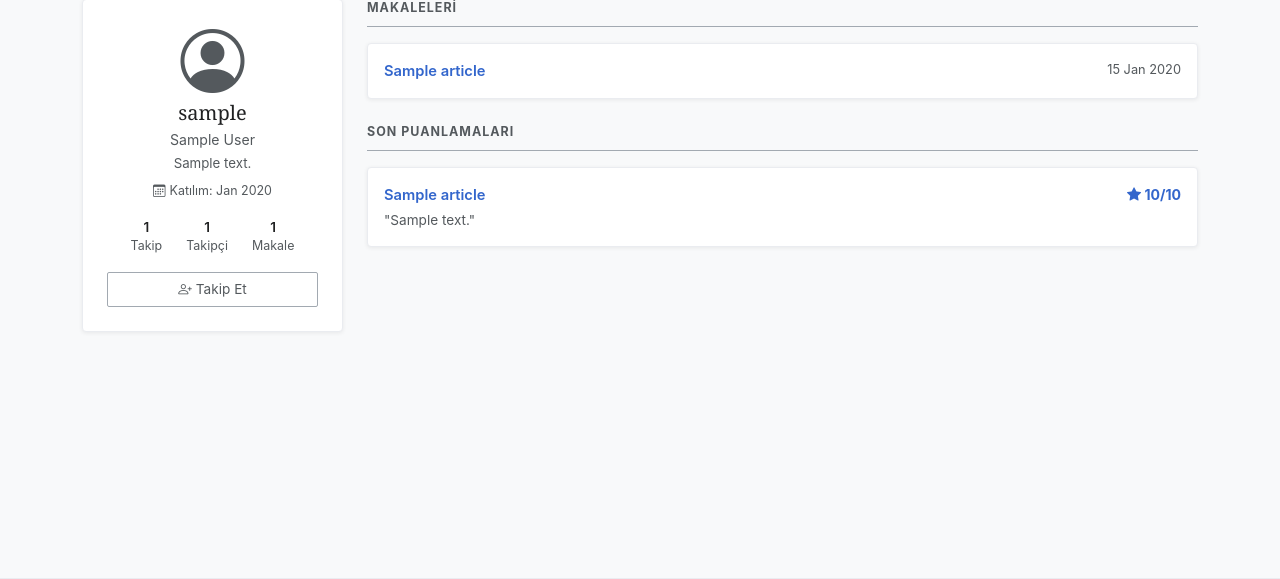
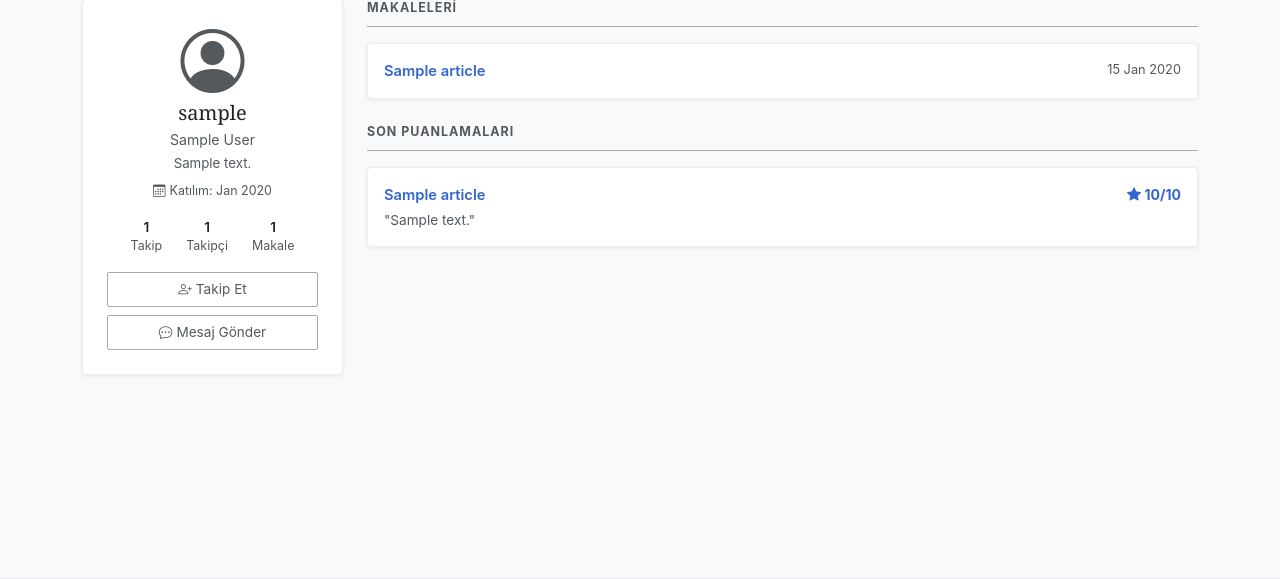
Before and after one commit to Bisbilge/wikiboxd, a Django app: template wikiboxd/users/templates/users/user_profile.html in a window 1280 px wide. Shown: the part 131-710 px from the top of the page. Run offline with Django 5.2, Linux system fonts and the light colour scheme; a user stored in the database is signed in; tables that the repository leaves empty hold one stand-in row (values such as "Sample post"); the template is opened without the code that fills it: values that come from a table or form of the project are taken from there, most other values are stand-ins (such as "Sample title", 1, 10 or a date in 2020).

Commit message:
feat: kullanıcı profiline 'Mesaj Gönder' butonu eklendi
Başka bir kullanıcının profilini ziyaret eden giriş yapmış kullanıcılar
artık doğrudan profil sayfasından mesajlaşma başlatabilir.

```diff
--- a/wikiboxd/users/templates/users/user_profile.html
+++ b/wikiboxd/users/templates/users/user_profile.html
@@ -53,6 +53,10 @@
                     </button>
                     {% endif %}
                 </form>
+                <a href="{% url 'chat:start_conversation' viewed_user.username %}"
+                   class="btn btn-outline-wiki btn-sm w-100 mt-2">
+                    <i class="bi bi-chat-dots me-1"></i>Mesaj Gönder
+                </a>
                 {% endif %}
             </div>
         </div>
```
